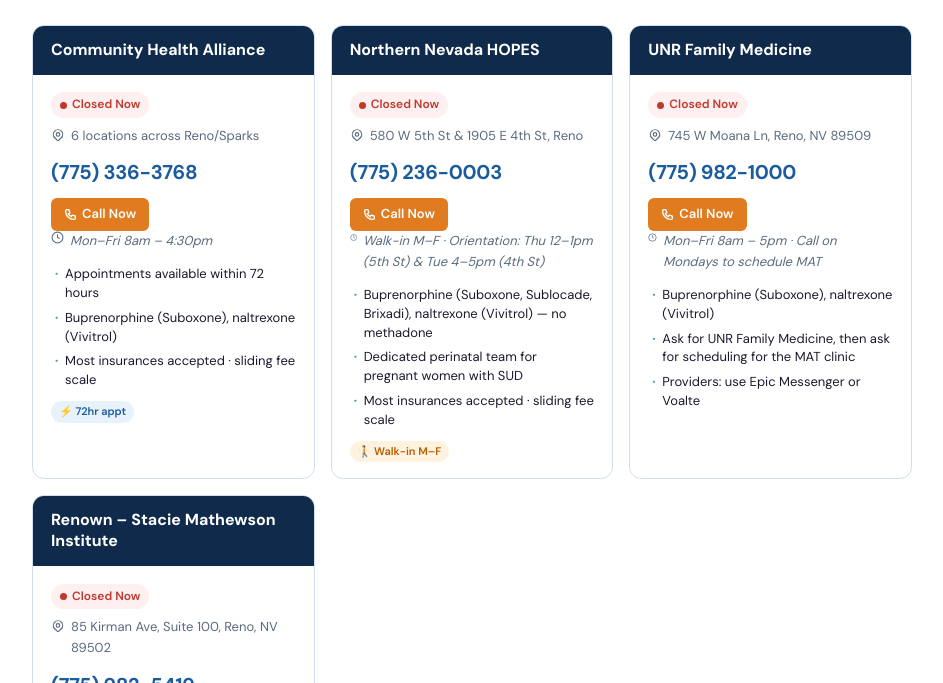
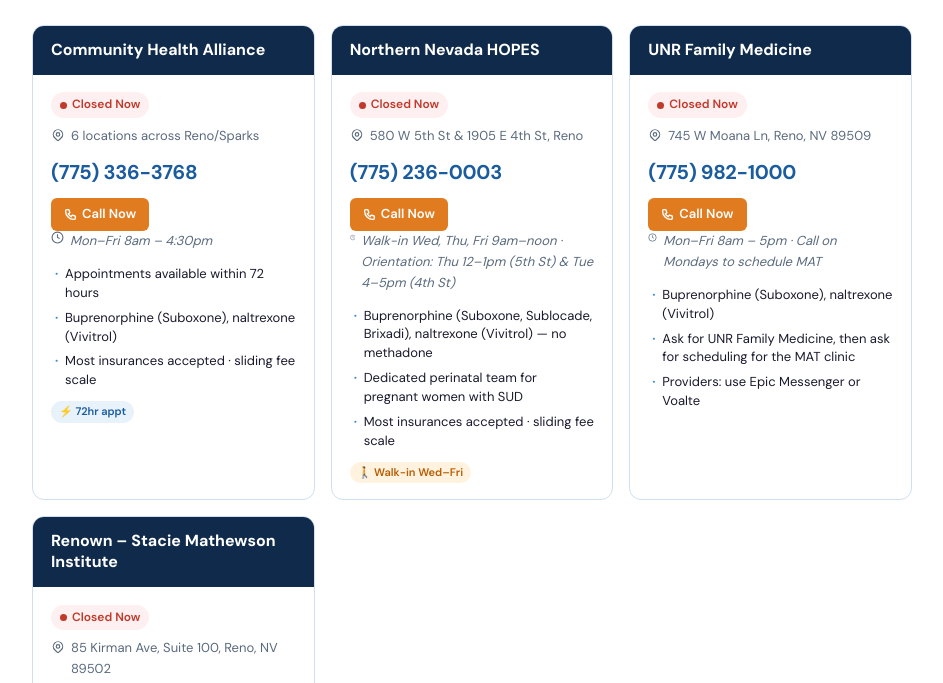
Before and after one commit to johnfromreno-droid/RenoMAT, a plain HTML site: page index.html in a window 1280 px wide. Shown: the part 666-1349 px from the top of the page, without its empty margins (168-1111 px from the left). Drawn offline with Linux system fonts and the light colour scheme.

Commit message:
Add files via upload

```diff
--- a/index.html
+++ b/index.html
@@ -231,13 +231,13 @@
           </div>
           <div class="clinic-phone"><a href="tel:7752360003">(775) 236-0003</a></div>
           <a href="tel:7752360003" class="call-btn"><svg width="13" height="13" fill="none" viewBox="0 0 24 24" stroke="currentColor" stroke-width="2.5"><path stroke-linecap="round" stroke-linejoin="round" d="M3 5a2 2 0 012-2h3.28a1 1 0 01.948.684l1.498 4.493a1 1 0 01-.502 1.21l-2.257 1.13a11.042 11.042 0 005.516 5.516l1.13-2.257a1 1 0 011.21-.502l4.493 1.498a1 1 0 01.684.949V19a2 2 0 01-2 2h-1C9.716 21 3 14.284 3 6V5z"/></svg><span class="call-now">Call Now</span></a>
-          <div class="clinic-hours"><svg width="13" height="13" fill="none" viewBox="0 0 24 24" stroke="currentColor" stroke-width="2"><circle cx="12" cy="12" r="10"/><polyline points="12 6 12 12 16 14"/></svg><span class="hours-hopes">Walk-in M–F · Orientation: Thu 12–1pm (5th St) &amp; Tue 4–5pm (4th St)</span></div>
+          <div class="clinic-hours"><svg width="13" height="13" fill="none" viewBox="0 0 24 24" stroke="currentColor" stroke-width="2"><circle cx="12" cy="12" r="10"/><polyline points="12 6 12 12 16 14"/></svg><span class="hours-hopes">Walk-in Wed, Thu, Fri 9am–noon · Orientation: Thu 12–1pm (5th St) &amp; Tue 4–5pm (4th St)</span></div>
           <ul class="clinic-notes">
             <li class="hopes-n1">Buprenorphine (Suboxone, Sublocade, Brixadi), naltrexone (Vivitrol) — no methadone</li>
             <li class="hopes-n2">Dedicated perinatal team for pregnant women with SUD</li>
             <li class="hopes-n3">Most insurances accepted · sliding fee scale</li>
           </ul>
-          <div><span class="tag tag-walkin" id="tag-walkin">🚶 Walk-in M–F</span></div>
+          <div><span class="tag tag-walkin" id="tag-walkin">🚶 Walk-in Wed–Fri</span></div>
         </div>
       </div>
 
@@ -355,11 +355,11 @@
     'cha-n2': 'Buprenorphine (Suboxone), naltrexone (Vivitrol)',
     'cha-n3': 'Most insurances accepted · sliding fee scale',
     'tag-72hr': '⚡ 72hr appt',
-    'hours-hopes': 'Walk-in M–F · Orientation: Thu 12–1pm (5th St) & Tue 4–5pm (4th St)',
+    'hours-hopes': 'Walk-in Wed, Thu, Fri 9am–noon · Orientation: Thu 12–1pm (5th St) & Tue 4–5pm (4th St)',
     'hopes-n1': 'Buprenorphine (Suboxone, Sublocade, Brixadi), naltrexone (Vivitrol) — no methadone',
     'hopes-n2': 'Dedicated perinatal team for pregnant women with SUD',
     'hopes-n3': 'Most insurances accepted · sliding fee scale',
-    'tag-walkin': '🚶 Walk-in M–F',
+    'tag-walkin': '🚶 Walk-in Wed–Fri',
     'hours-unr': 'Mon–Fri 8am – 5pm · Call on Mondays to schedule MAT',
     'unr-n1': 'Buprenorphine (Suboxone), naltrexone (Vivitrol)',
     'unr-n2': 'Ask for UNR Family Medicine, then ask for scheduling for the MAT clinic',
@@ -405,7 +405,7 @@
     'cha-n2': 'Buprenorfina (Suboxone), naltrexona (Vivitrol)',
     'cha-n3': 'La mayoría de los seguros aceptados · escala de honorarios según ingresos',
     'tag-72hr': '⚡ Cita en 72hrs',
-    'hours-hopes': 'Entrada libre Lun–Vie · Orientación: Jue 12–1pm (5th St) y Mar 4–5pm (4th St)',
+    'hours-hopes': 'Entrada libre Mié, Jue, Vie 9am–noon · Orientación: Jue 12–1pm (5th St) y Mar 4–5pm (4th St)',
     'hopes-n1': 'Buprenorfina (Suboxone, Sublocade, Brixadi), naltrexona (Vivitrol) — sin metadona',
     'hopes-n2': 'Equipo perinatal dedicado para mujeres embarazadas con trastorno por uso de sustancias',
     'hopes-n3': 'La mayoría de los seguros aceptados · escala de honorarios según ingresos',
```
